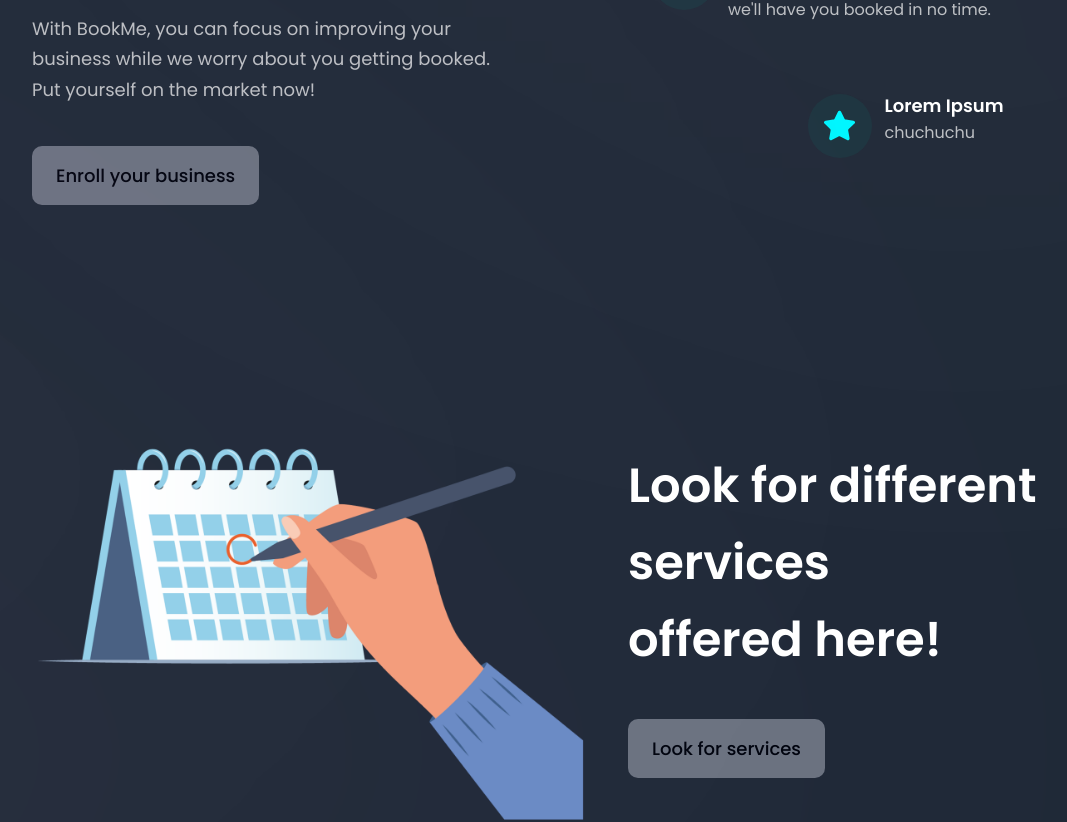
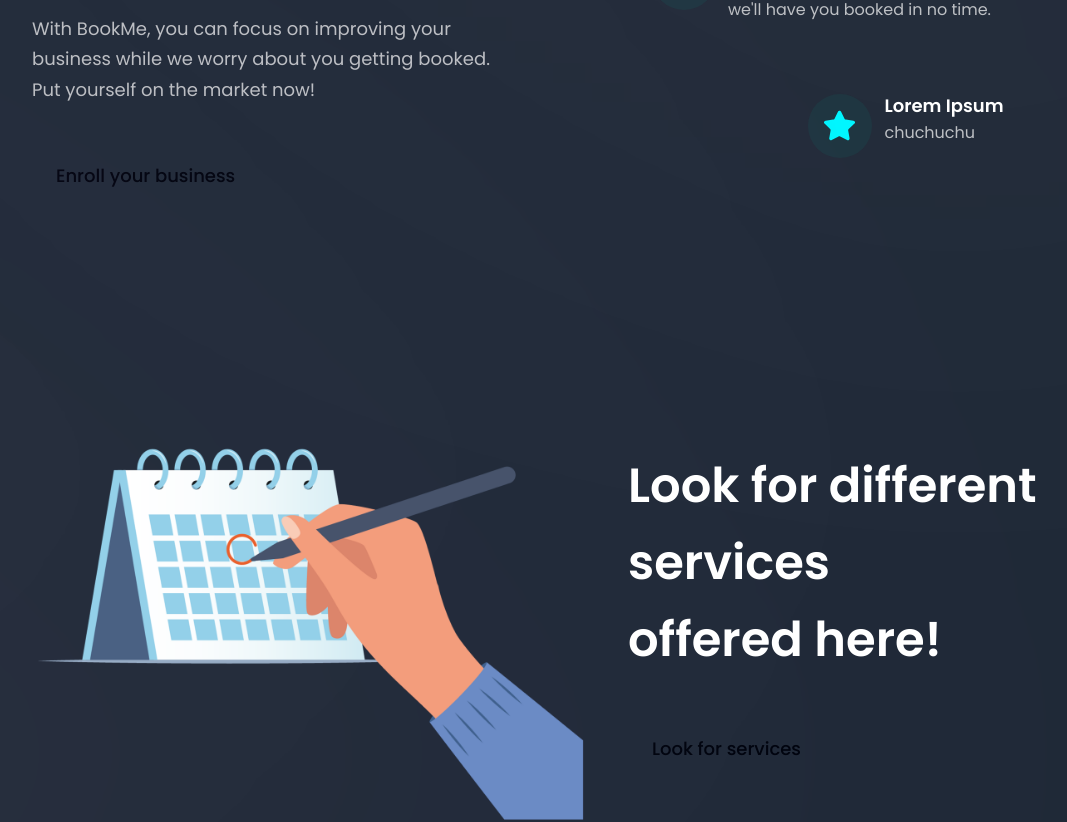
Before and after one commit to jeremyjulesflores/BookMe, a React (Vite) app in the folder bookme_frontend/: page / in a window 1280 px wide. Shown: the part 1089-1911 px from the top of the page, without its empty margins (32-1099 px from the left). Built offline with nearby package versions, Linux system fonts and the light colour scheme.

Commit message:
Remove Hover in Button component

```diff
--- a/bookme_frontend/src/components/Button.jsx
+++ b/bookme_frontend/src/components/Button.jsx
@@ -12,7 +12,7 @@ const Button = ({ styles, text, link }) => {
   return (
     <button
       type="button"
-      className={`py-4 px-6 font-poppins font-medium text-[18px] text-primary rounded-[10px] outline-none bg-gray-500  hover:bg-gray-600 ${styles}`}
+      className={`py-4 px-6 font-poppins font-medium text-[18px] text-primary rounded-[10px] outline-none ${styles}`}
       onClick={handleClick}
     >
       {text}
```
